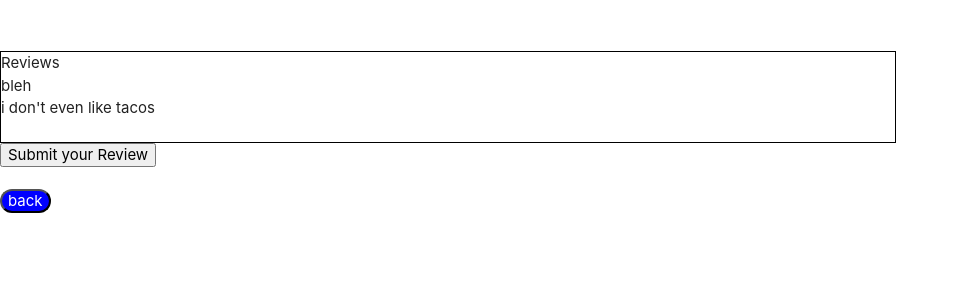
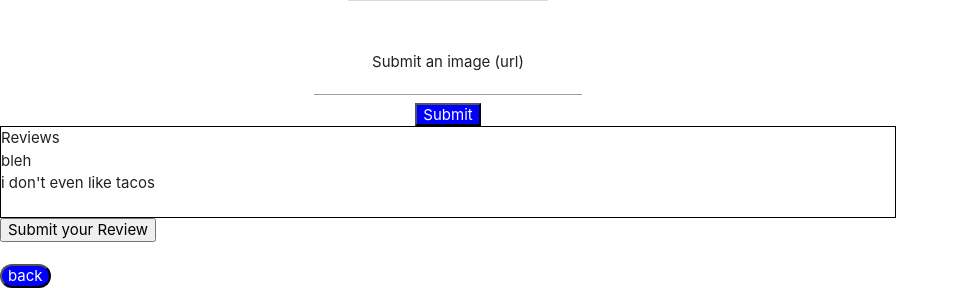
Before and after one commit to benjamin-musil/line-picker-webapp, a Flask app: template templates/restaurant.html in a window 1280 px wide. Shown: the part 530-818 px from the top of the page, without its empty margins (0-959 px from the left). Before the commit the page ends 743 px from the top, so only its background shows below. Run offline with Flask 2, Linux system fonts and the light colour scheme; the template is opened without the code that fills it: most values are stand-ins (such as "Sample title", 1, 10 or a date in 2020); grey boxes marked "Sample" are stand-in pictures.

Commit message:
added restaurant url

```diff
--- a/Static/restaurant.css
+++ b/Static/restaurant.css
@@ -135,3 +135,17 @@ th{
     position: relative;
     opacity: 1;
 }
+
+#image_submission {
+    width: 30%;
+    height: 10%;
+}
+
+#submit_image {
+    text-align: center;
+}
+
+img {
+    height: 250px; !important;
+    width: 250px; !important;
+}
--- a/Static/restaurant.js
+++ b/Static/restaurant.js
@@ -3,4 +3,5 @@ document.addEventListener('DOMContentLoaded', function() {
     console.log('hello world')
     var elems = document.querySelectorAll('.carousel');
     var instances = M.Carousel.init(elems);
+    instances.numVisible = 3
 });
--- a/templates/restaurant.html
+++ b/templates/restaurant.html
@@ -17,11 +17,19 @@
 
         <br/><br/>
         <div class="carousel">
-            <a class="carousel-item" href="#one!"><img src="https://lorempixel.com/250/250/nature/1"></a>
-            <a class="carousel-item" href="#two!"><img src="https://lorempixel.com/250/250/nature/2"></a>
-            <a class="carousel-item" href="#three!"><img src="https://lorempixel.com/250/250/nature/3"></a>
-            <a class="carousel-item" href="#four!"><img src="https://lorempixel.com/250/250/nature/4"></a>
-            <a class="carousel-item" href="#five!"><img src="https://lorempixel.com/250/250/nature/5"></a>
+            {% if restaurant['images'] %}
+                {% for image in restaurant['images'] %}
+                    <a class="carousel-item" href="#one!"><img src={{ image }}></a>
+                {% endfor %}
+            {% else %}
+                <a class="carousel-item" href="#one!"><img src="https://lorempixel.com/250/250/nature/1"></a>
+                <a class="carousel-item" href="#two!"><img src="https://lorempixel.com/250/250/nature/2"></a>
+                <a class="carousel-item" href="#three!"><img src="https://lorempixel.com/250/250/nature/3"></a>
+                <a class="carousel-item" href="#four!"><img src="https://lorempixel.com/250/250/nature/4"></a>
+                <a class="carousel-item" href="#five!"><img src="https://lorempixel.com/250/250/nature/5"></a>
+
+            {% endif %}
+
         </div>
         <div id="wait_times">
             <div id="scrollit">
@@ -48,7 +56,16 @@
             <button id="submit_wait">Submit Wait Time</button>
 
         </div>
+        <div id="submit_image">
+            <form method="post" action="/restaurant/submit-image">
+                <input type="hidden" name="Id" value={{ restaurant['id'] }}>
+                Submit an image (url)<br/>
+                <input type="text" name="url" id="image_submission"><br/>
+                <button id="submit">Submit</button>
+            </form>
+        </div>
     </div>
+
     <div id="Reviews">
         Reviews
         <br/>
```
Also changed, not shown: Models/Restaurant.py (+26 -8 lines), Routes/restaurant_route.py (+12 -0 lines), tests/test_restaurant.py (+3 -1 lines).
